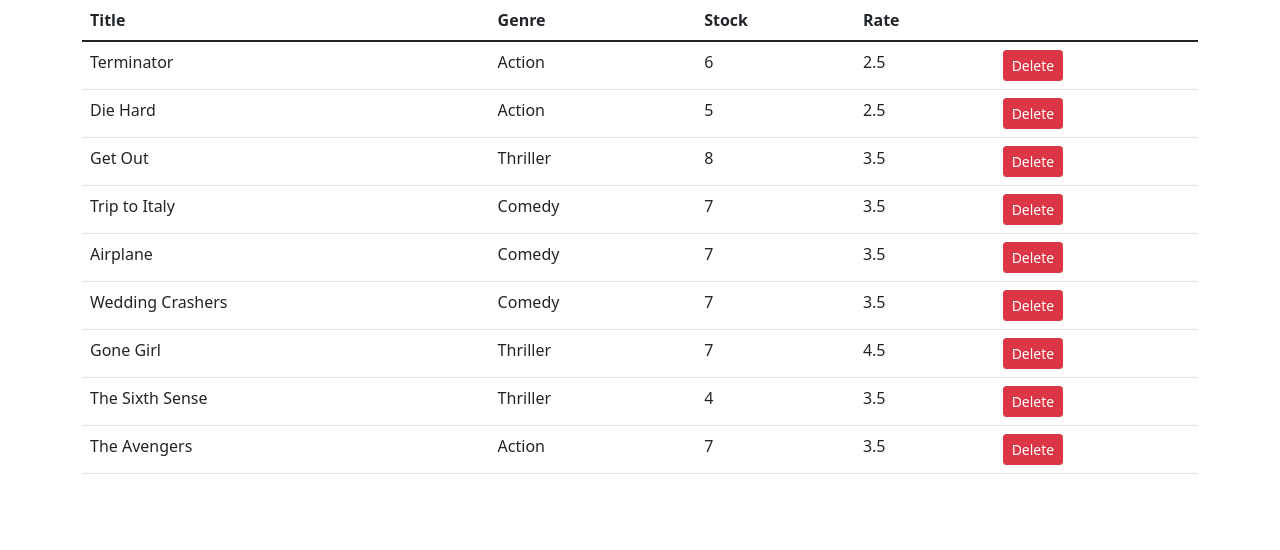
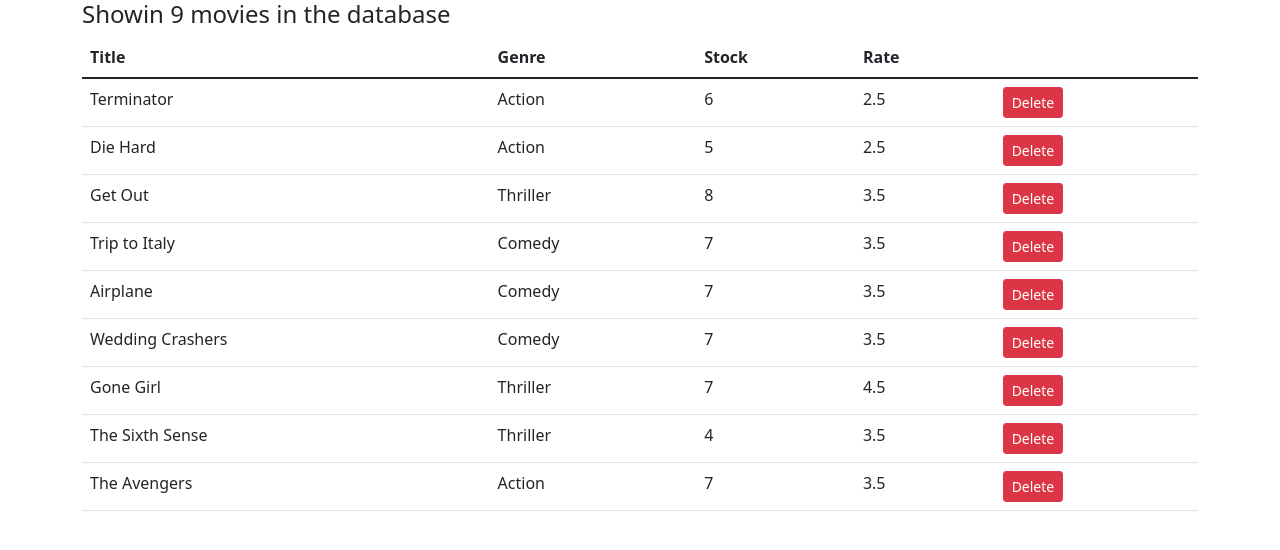
Before and after one commit to WebDevMilan/ReactMovieApp, a React (Create React App) app in the folder movie-app/: page / in a window 1280 px wide. Shown: the top 550 px of the page. Built offline with nearby package versions, Linux system fonts and the light colour scheme.

Commit message:
added message displaying total number of movies with a conditional alternate message

```diff
--- a/movie-app/src/components/movies.jsx
+++ b/movie-app/src/components/movies.jsx
@@ -10,8 +10,13 @@ class Movies extends Component {
   };
 
   render() {
+    const { length: count } = this.state.movies;
+
+    if (count === 0) return <p>There are no movies in the database!</p>;
+
     return (
       <div>
+        <h4>Showin {count} movies in the database</h4>
         <table className="table">
           <thead>
             <tr>
```
